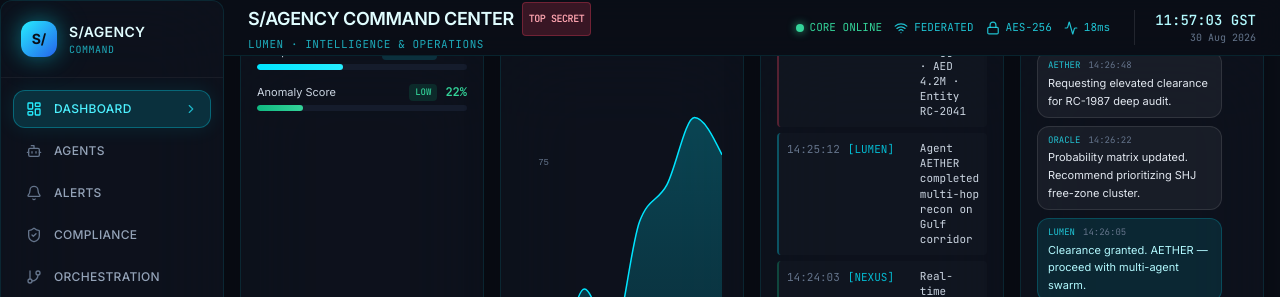
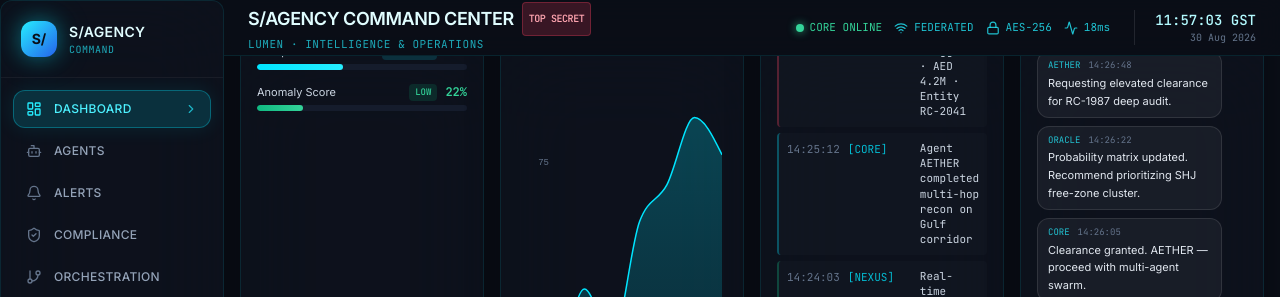
Before and after one commit to saifsoub/s-agency-command-center, a React (Vite) app: page /app in a window 1280 px wide. Shown: the top 297 px of the page. Built offline with nearby package versions, Linux system fonts and the light colour scheme.

Commit message:
docs: use the project name consistently in agents.js

```diff
--- a/src/data/agents.js
+++ b/src/data/agents.js
@@ -16,7 +16,7 @@ export const THREATS = [
 
 export const FEEDS = [
   { id: 1, time: '14:26:41', source: 'EMARATAX', msg: 'New high-value transfer flagged · AED 4.2M · Entity RC-2041', type: 'alert' },
-  { id: 2, time: '14:25:12', source: 'LUMEN', msg: 'Agent AETHER completed multi-hop recon on Gulf corridor', type: 'info' },
+  { id: 2, time: '14:25:12', source: 'CORE', msg: 'Agent AETHER completed multi-hop recon on Gulf corridor', type: 'info' },
   { id: 3, time: '14:24:03', source: 'NEXUS', msg: 'Real-time graph delta +12% on free-zone entities', type: 'data' },
   { id: 4, time: '14:22:55', source: 'SYSTEM', msg: 'Federated core heartbeat · latency 18ms · integrity 99.97%', type: 'system' },
   { id: 5, time: '14:21:18', source: 'CIPHER', msg: 'Encrypted packet batch decrypted · 847 records', type: 'info' },
@@ -24,10 +24,10 @@ export const FEEDS = [
 ]
 
 export const CHAT_LOG = [
-  { id: 1, agent: 'LUMEN', text: 'All federated nodes synchronized. Cognitive assurance online.', ts: '14:27:01' },
+  { id: 1, agent: 'CORE', text: 'All federated nodes synchronized. Cognitive assurance online.', ts: '14:27:01' },
   { id: 2, agent: 'AETHER', text: 'Requesting elevated clearance for RC-1987 deep audit.', ts: '14:26:48' },
   { id: 3, agent: 'ORACLE', text: 'Probability matrix updated. Recommend prioritizing SHJ free-zone cluster.', ts: '14:26:22' },
-  { id: 4, agent: 'LUMEN', text: 'Clearance granted. AETHER — proceed with multi-agent swarm.', ts: '14:26:05' },
+  { id: 4, agent: 'CORE', text: 'Clearance granted. AETHER — proceed with multi-agent swarm.', ts: '14:26:05' },
   { id: 5, agent: 'NEXUS', text: 'Swarm topology locked. 4 agents allocated.', ts: '14:25:51' },
 ]
 
```
